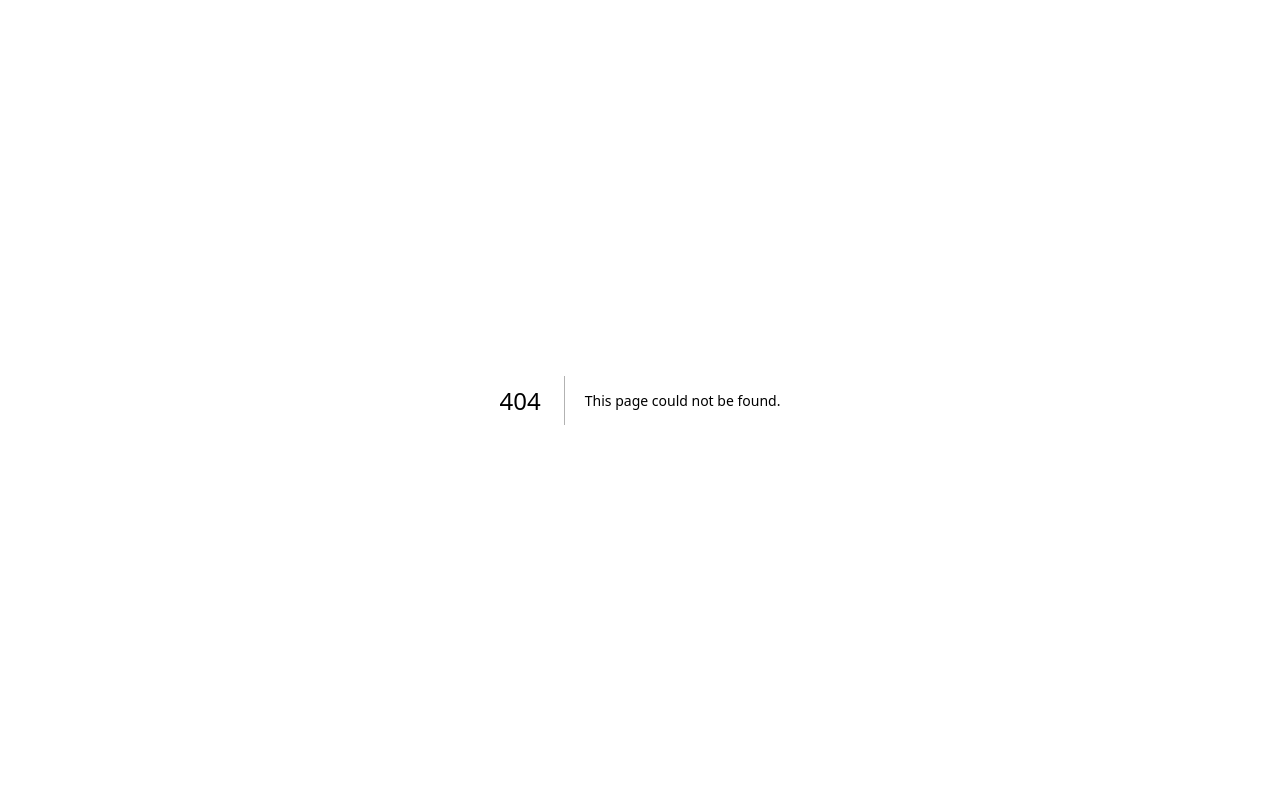
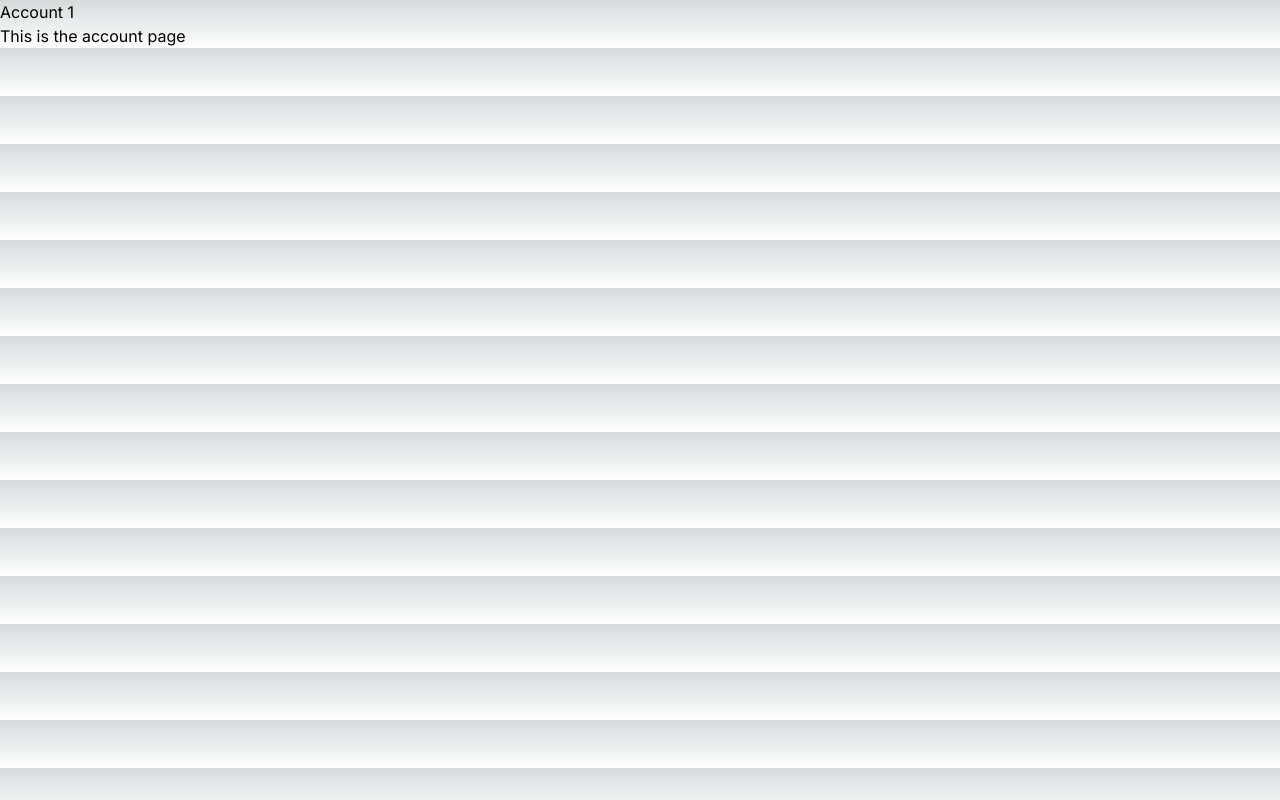
Before and after one commit to tbmi20/kinnikuman, a Next.js app: page /mongoDBTest/1 in a window 1280 px wide. Before the commit this address had no page. Built offline with nearby package versions, Linux system fonts and the light colour scheme.

Commit message:
set up mongoDB

```diff
--- /dev/null
+++ b/app/mongoDBTest/[id]/page.tsx
@@ -0,0 +1,8 @@
+export default function Page({ params }: {params: {id: string}}) {
+    return (
+        <div>
+            <h1>Account {params.id}</h1>
+            <p>This is the account page</p>
+        </div>
+    );
+}
```
Also changed, not shown: app/mongoDBTest/page.tsx (added).
